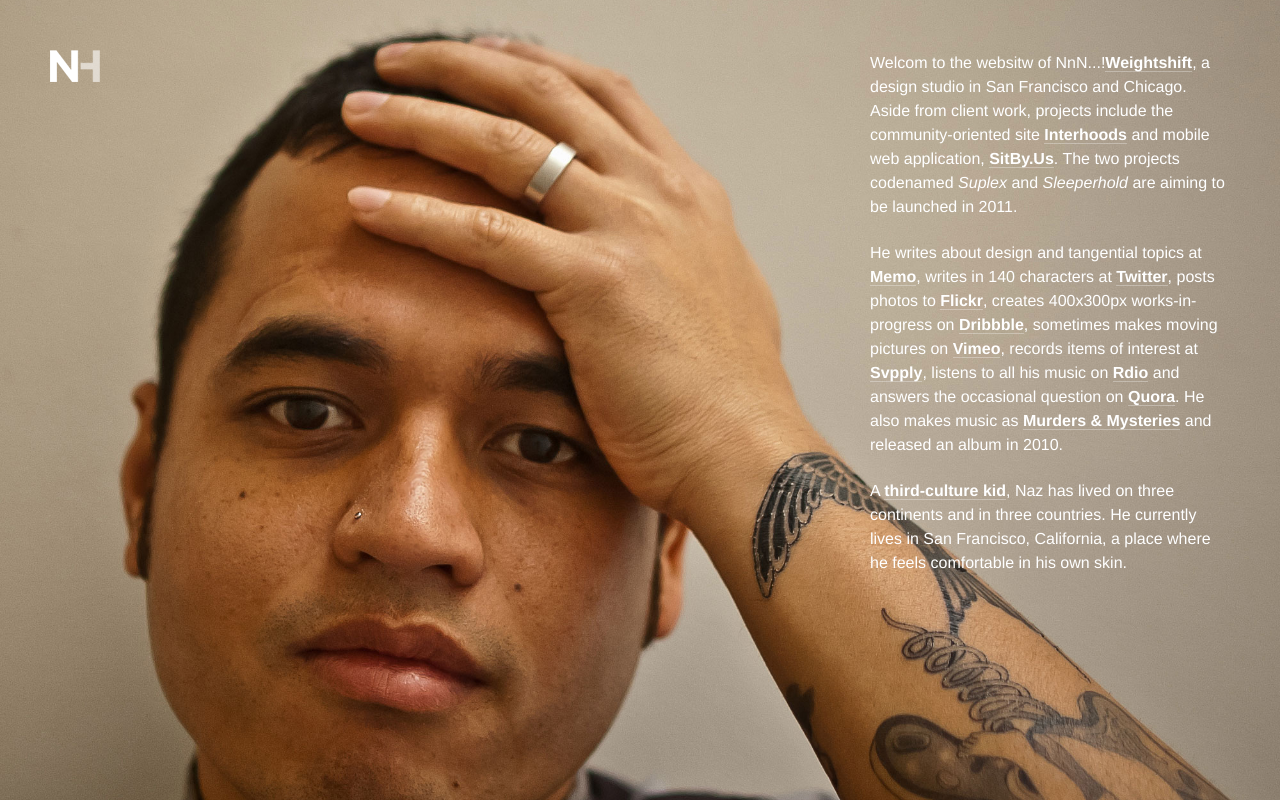
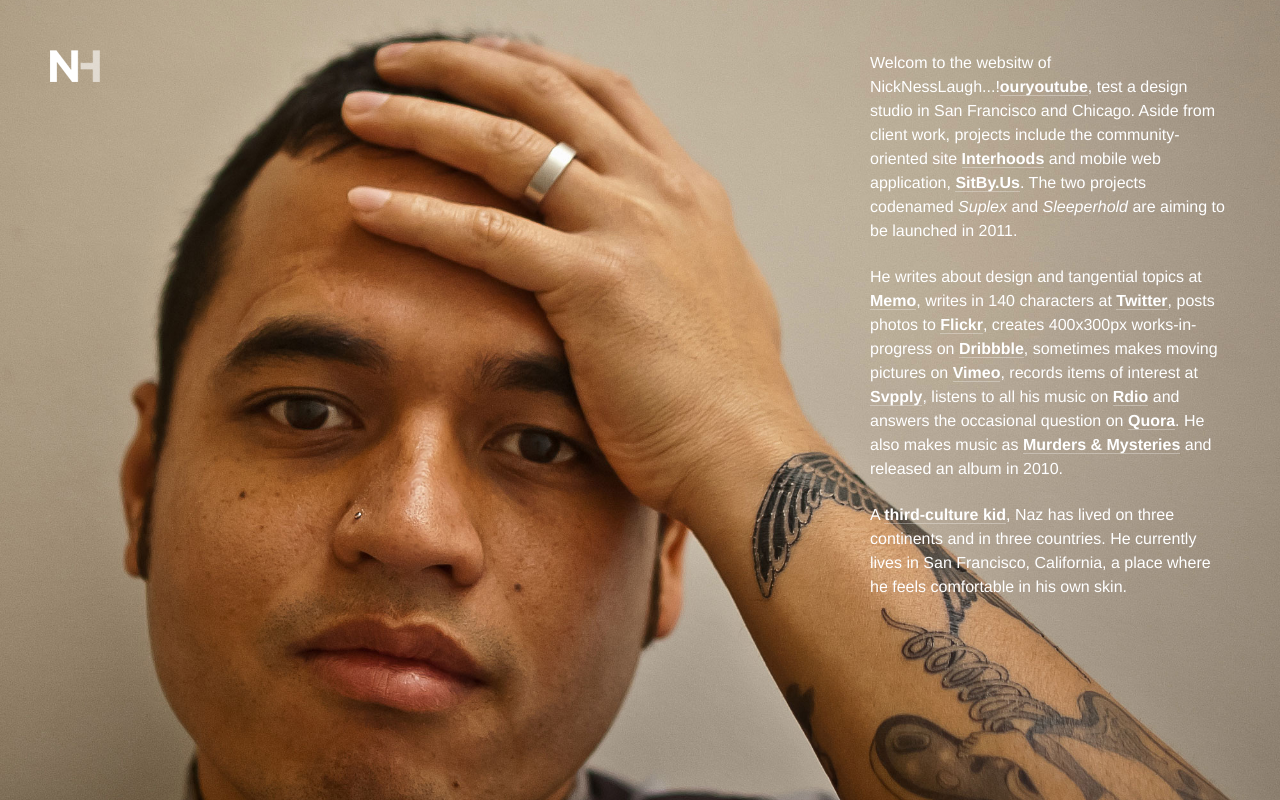
Before and after one commit to Hitter3233/NicknNessLaugh.github.io, a plain HTML site: page index.html in a window 1280 px wide. Drawn offline with nearby package versions, Linux system fonts and the light colour scheme.

Commit message:
Update index.html

```diff
--- a/index.html
+++ b/index.html
@@ -37,7 +37,7 @@
 
 <!-- swap out for information about yourself -->
 <div id="about">
-	<p>Welcom to the websitw of NnN...!<a href="http://weightshift.com">Weightshift</a>, a design studio in San Francisco and Chicago. Aside from client work, projects include the community-oriented site <a href="http://interhoods.org">Interhoods</a> and mobile web application, <a href="http://sitby.us">SitBy.Us</a>. The two projects codenamed <em>Suplex</em> and <em>Sleeperhold</em> are aiming to be launched in 2011.</p>
+	<p>Welcom to the websitw of NickNessLaugh...!<a href="https://youtube.com/@nicknesslaugh?si=BBaFgJmBc-UG9Ali">ouryoutube</a>, test a design studio in San Francisco and Chicago. Aside from client work, projects include the community-oriented site <a href="http://interhoods.org">Interhoods</a> and mobile web application, <a href="http://sitby.us">SitBy.Us</a>. The two projects codenamed <em>Suplex</em> and <em>Sleeperhold</em> are aiming to be launched in 2011.</p>
 	<p>He writes about design and tangential topics at <a href="http://weightshift.com/memo">Memo</a>, writes in 140 characters at <a href="http://twitter.com/weightshift">Twitter</a>, posts photos to <a href="http://flickr.com/absenter"/>Flickr</a>, creates 400x300px works-in-progress on <a href="http://dribbble.com/weightshift">Dribbble</a>, sometimes makes moving pictures on <a href="http://vimeo.com/weightshift">Vimeo</a>, records items of interest at <a href="http://svpply.com/weightshift">Svpply</a>, listens to all his music on <a href="http://www.rdio.com/people/weightshift/">Rdio</a> and answers the occasional question on <a href="http://www.quora.com/Naz-Hamid">Quora</a>. He also makes music as <a href="http://murdersandmysteries.com">Murders & Mysteries</a> and released an album in 2010.</p>
 	<p>A <a href="http://en.wikipedia.org/wiki/Third_culture_kid">third-culture kid</a>, Naz has lived on three continents and in three countries. He currently lives in San Francisco, California, a place where he feels comfortable in his own skin.</p>
 </div>
```
